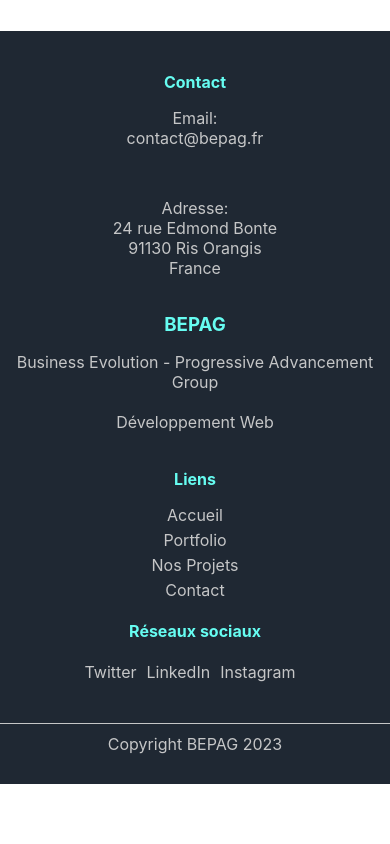
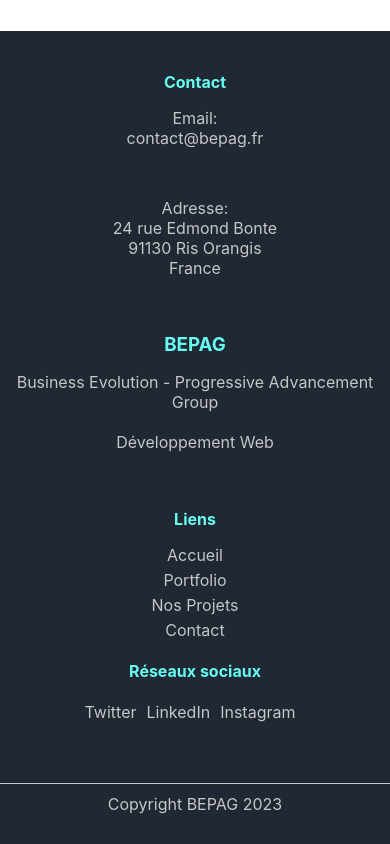
Before and after one commit to mrtchou/sitePerso, a React (Create React App) app in the folder frontend/: page / in a window 390 px wide. Shown: the part 2963-3807 px from the top of the page. Before the commit the page ends 3747 px from the top, so only its background shows below. Built offline with nearby package versions, Linux system fonts and the light colour scheme.

Commit message:
correction footer css

```diff
--- a/frontend/src/styles/Footer.css
+++ b/frontend/src/styles/Footer.css
@@ -8,19 +8,7 @@
   flex-wrap: wrap;
 }
 
-/* Styles pour les appareils mobiles et tablettes */
-@media screen and (max-width: 768px) {
-  footer {
-    flex-direction: column;
-    align-items: center;
-  }
 
-  .footer-left,
-  .footer-center,
-  .footer-right {
-    margin-bottom: 20px;
-  }
-}
 
   .footer-left,
   .footer-center,
@@ -72,3 +60,19 @@
     margin-top: 20px;
     border-top: 1px solid #C5C6C7;
   }
+
+
+
+  /* Styles pour les appareils mobiles et tablettes */
+@media screen and (max-width: 768px) {
+  footer {
+    flex-direction: column;
+    align-items: center;
+  }
+
+  .footer-left,
+  .footer-center,
+  .footer-right {
+    margin-bottom: 20px;
+  }
+}
```
